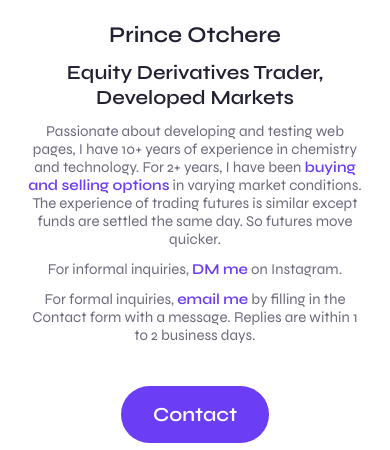
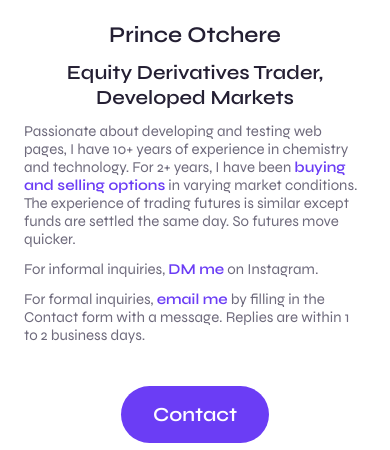
Before and after one commit to lilprincexyz/lil-prince-xyz, a plain HTML site: page about.html in a window 390 px wide. Shown: the part 394-844 px from the top of the page. Drawn offline with nearby package versions, Linux system fonts and the light colour scheme; a script that the page names is missing.

Commit message:
Update styles.css
text align description in mobile view

```diff
--- a/assets/css/styles.css
+++ b/assets/css/styles.css
@@ -446,6 +446,10 @@ body.dark-theme {
 
 .about__profession {
   font-size: var(--h2-font-size);
+}
+
+.about__description {
+  text-align: left;
 }
 
 .about__description b {
```
